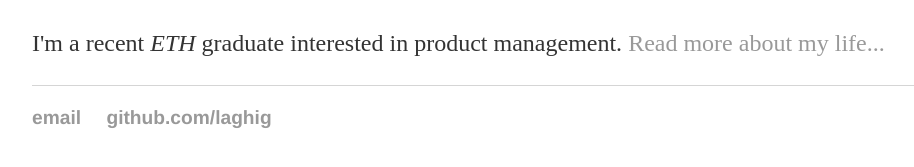
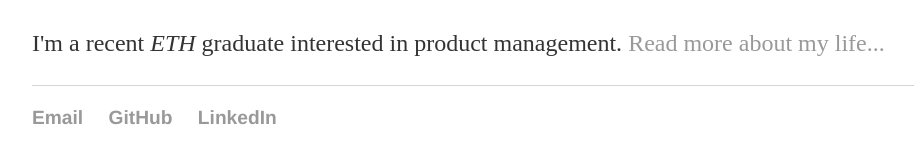
Before and after one commit to laghig/laghig.github.io, a Jekyll site: the page built from index.html, in a window 1280 px wide. Shown: the part 186-353 px from the top of the page, without its empty margins (160-1074 px from the left). Built offline with Jekyll 4.4.1, drawn with Linux system fonts in a browser that asks for light colours.

Commit message:
Update default.html

```diff
--- a/_layouts/default.html
+++ b/_layouts/default.html
@@ -21,8 +21,9 @@
 			</div><!-- /.container -->
 			<footer>
 	    		<ul>
-	        		<li><a href="mailto:giorgio.laghi@bluewin.ch">email</a></li>
-	        		<li><a href="https://github.com/laghig">github.com/laghig</a></li>
+	        		<li><a href="mailto:giorgio.laghi@bluewin.ch">Email</a></li>
+	        		<li><a href="https://github.com/laghig">GitHub</a></li>
+				<li><a href="https://www.linkedin.com/in/giorgio-laghi-970968235/">LinkedIn</a></li>
 				</ul>
 			</footer>
 		</body>
```
